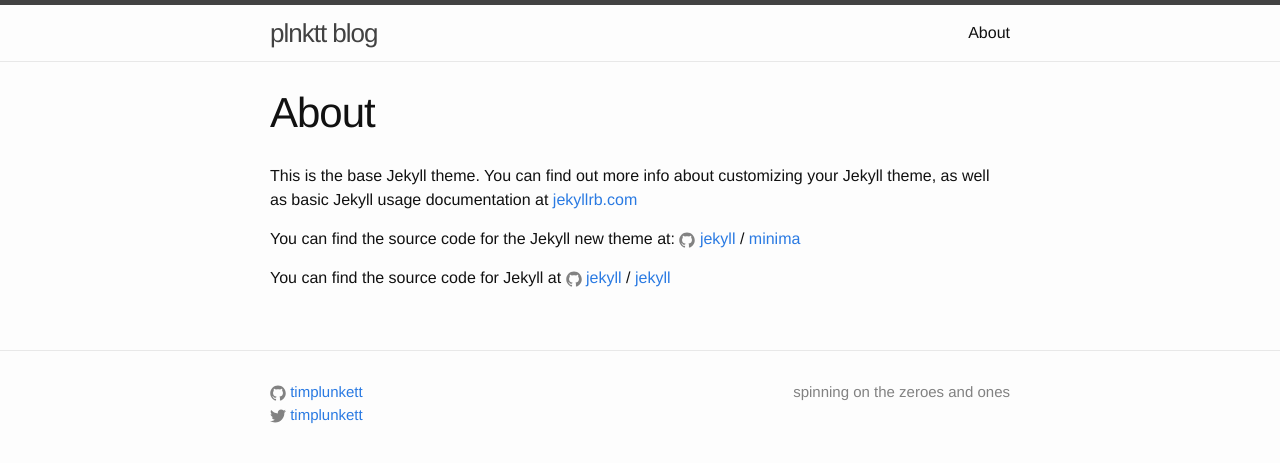
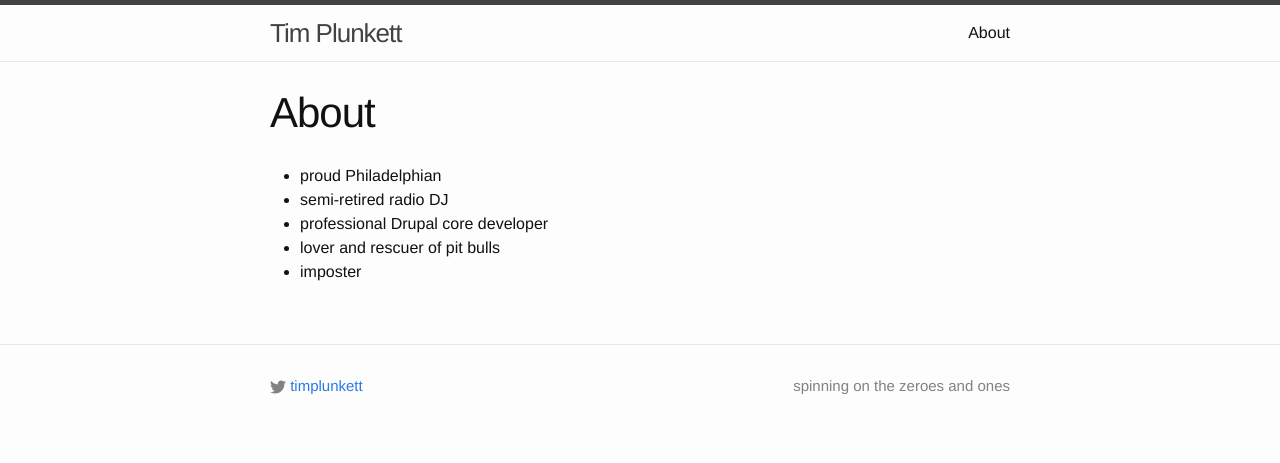
Before and after one commit to timplunkett/timplunkett.github.io, a Jekyll site: the page built from about.md, in a window 1280 px wide. Shown: the top 463 px of the page. Built offline with Jekyll 4.4.1, drawn with Linux system fonts in a browser that asks for light colours.

Commit message:
Add actual content

```diff
--- a/_config.yml
+++ b/_config.yml
@@ -13,14 +13,15 @@
 # you will see them accessed via {{ site.title }}, {{ site.email }}, and so on.
 # You can create any custom variable you would like, and they will be accessible
 # in the templates via {{ site.myvariable }}.
-title: plnktt blog
-email: hello@plnktt.com
+title: Tim Plunkett
+author: Tim Plunkett
+#email: hello@plnktt.com
 description: > # this means to ignore newlines until "baseurl:"
   spinning on the zeroes and ones
 baseurl: "" # the subpath of your site, e.g. /blog
 url: "http://plnktt.com" # the base hostname & protocol for your site, e.g. http://example.com
 twitter_username: timplunkett
-github_username:  timplunkett
+#github_username:  timplunkett
 
 # Build settings
 markdown: kramdown
--- a/_posts/2017-04-30-hello-world.markdown
+++ /dev/null
@@ -1,6 +0,0 @@
----
-layout: post
-title:  "Hello World"
-date:   2017-04-30 12:41:00 -0400
----
-Welp, I'm back.
--- a/about.md
+++ b/about.md
@@ -1,15 +1,10 @@
 ---
 layout: page
 title: About
-permalink: /about/
+permalink: /about
 ---
-
-This is the base Jekyll theme. You can find out more info about customizing your Jekyll theme, as well as basic Jekyll usage documentation at [jekyllrb.com](https://jekyllrb.com/)
-
-You can find the source code for the Jekyll new theme at:
-{% include icon-github.html username="jekyll" %} /
-[minima](https://github.com/jekyll/minima)
-
-You can find the source code for Jekyll at
-{% include icon-github.html username="jekyll" %} /
-[jekyll](https://github.com/jekyll/jekyll)
+- proud Philadelphian
+- semi-retired radio DJ
+- professional Drupal core developer
+- lover and rescuer of pit bulls
+- imposter
```
Also changed, not shown: _posts/2017-05-01-comeback.md (added, +6 -0 lines).
